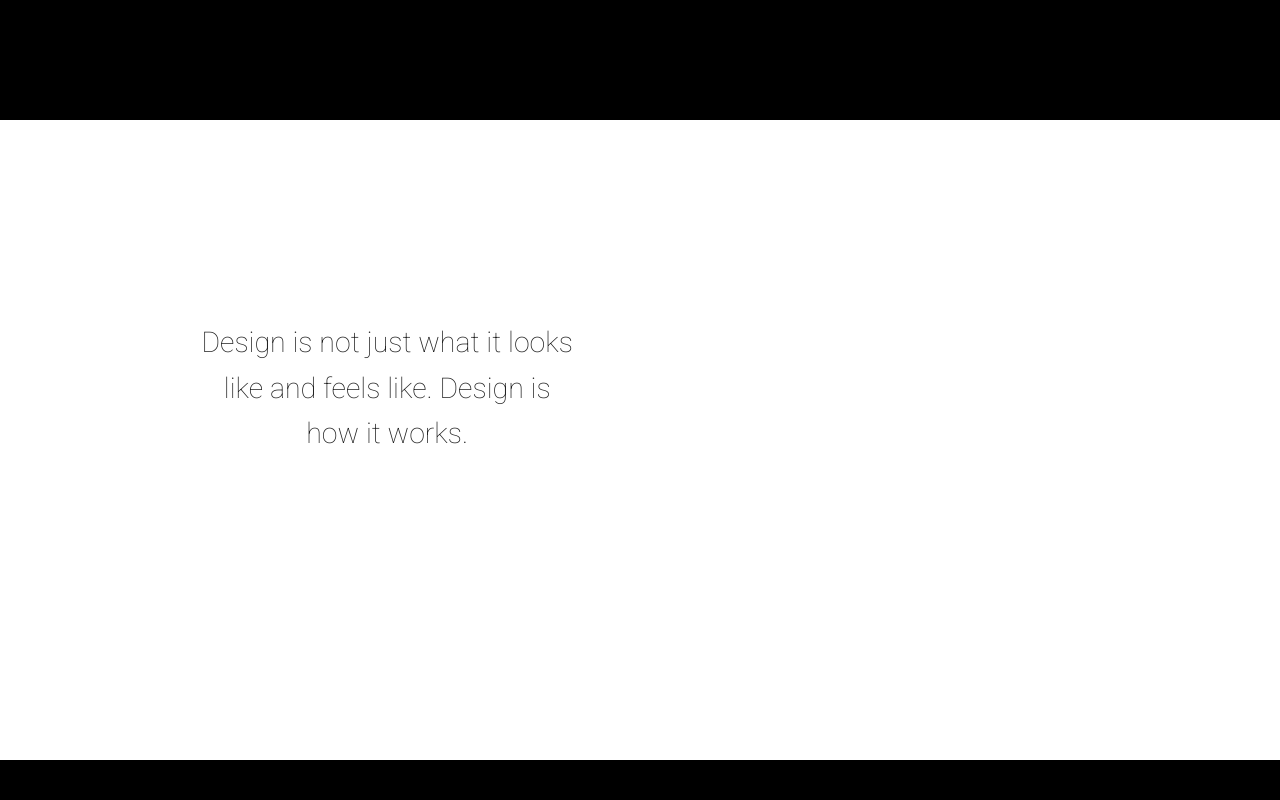
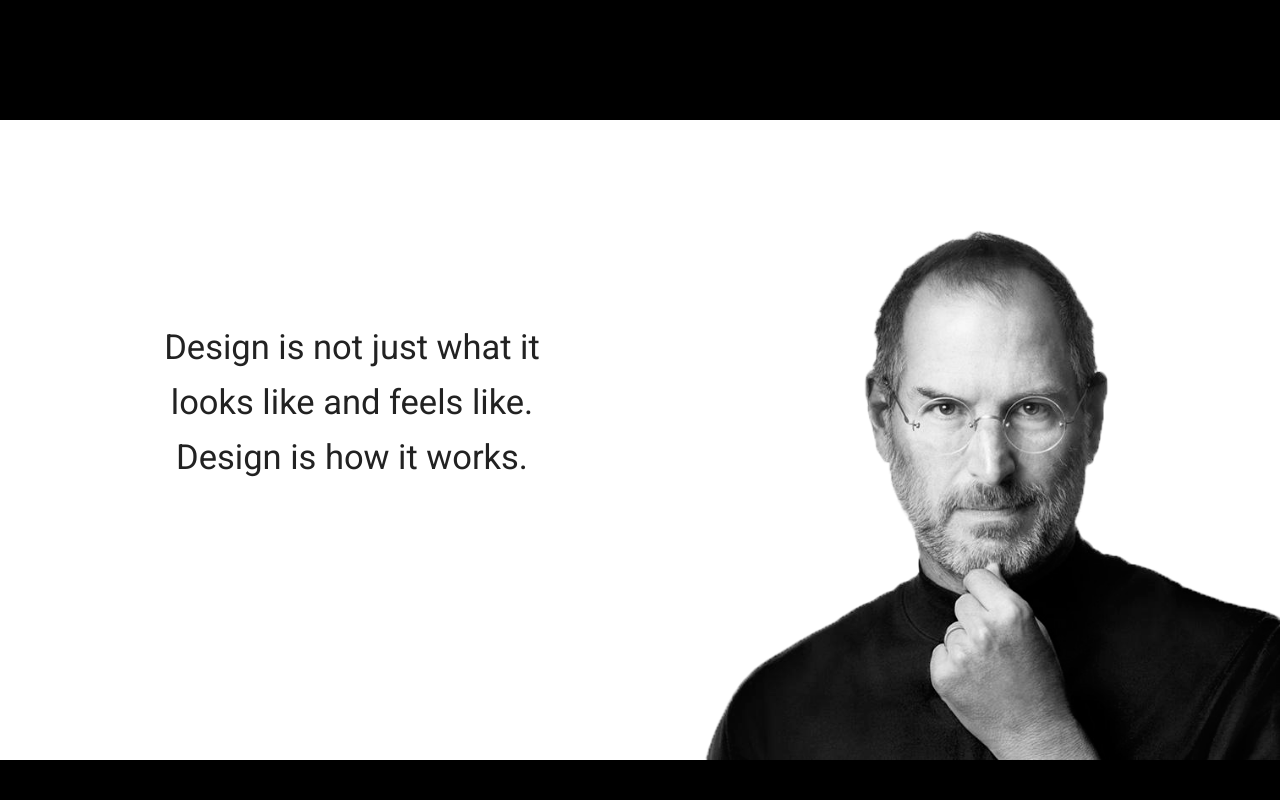
Before and after one commit to Siddhanthota/Tribute-jobs, a plain HTML site: page index.html in a window 1280 px wide. Shown: the part 680-1480 px from the top of the page. Drawn offline with nearby package versions, Linux system fonts and the light colour scheme.

Commit message:
Added links and images

```diff
--- a/index.html
+++ b/index.html
@@ -51,12 +51,8 @@
     <!-- Second Page Layout
   –––––––––––––––––––––––––––––––––––––––––––––––––– -->
   <div id="second-div">
-    <div class="container">
-      <div class="row">
-        <div class="one column"></div>
-        <div class="five columns" id="second-div-text">Design is not just what it looks like and feels like. Design is how it works.</div>
-      </div>
-    </div>
+    <div id="second-div-text"><div id="steve-jobs-quote">Design is not just what it looks like and feels like. Design is how it works.</div></div>
+    <div id="second-div-image"><img id="steve-jobs-image" src="./images/steve-jobs.png"></div>
   </div>
 
     <!-- Third Page Layout
@@ -83,7 +79,7 @@
       </div>
       <hr width="80%">
     </div>
-    <p id="author-text">Made with <i class="fa fa-apple"></i> by Jorge Sanz</p>
+    <p id="author-text">Made with <i class="fa fa-apple"></i> by <a href="https://github.com/Siddhanthota">Siddhant Hota</a></p>
   </div>
 
 
--- a/styles/main.css
+++ b/styles/main.css
@@ -35,19 +35,42 @@ html {
 #second-div {
     background-color: #fff;
     min-height: 80vh;
+    display: flex;
+    flex-direction: row;
+    flex-wrap: wrap;
+    justify-content: flex-end;
   }
 
   #second-div-text {
+    order: 1;
+    flex-grow: 1;
+    min-width: 30%;
     margin-top: 25vh;
-    font-size: 1.9em;
+    font-size: 2.3em;
     font-family: 'Roboto', sans-serif;
     text-align: center;
-    font-weight: lighter;
+    font-weight: 400;
+    margin-bottom: 25vh;
+  }
+
+  #steve-jobs-quote {
+    max-width: 400px;
+    margin-left: auto;
+    margin-right: auto;
   }
 
   #second-div-image {
+    order: 2;
+    flex-grow: 1;
+    min-width: 45%;
+    align-self: flex-end;
+    max-width: 500px;
+  }
+
+  #steve-jobs-image {
     max-width: 100%;
     box-sizing: border-box;
+    float: right;
   }
 
   /* Third div */
```
